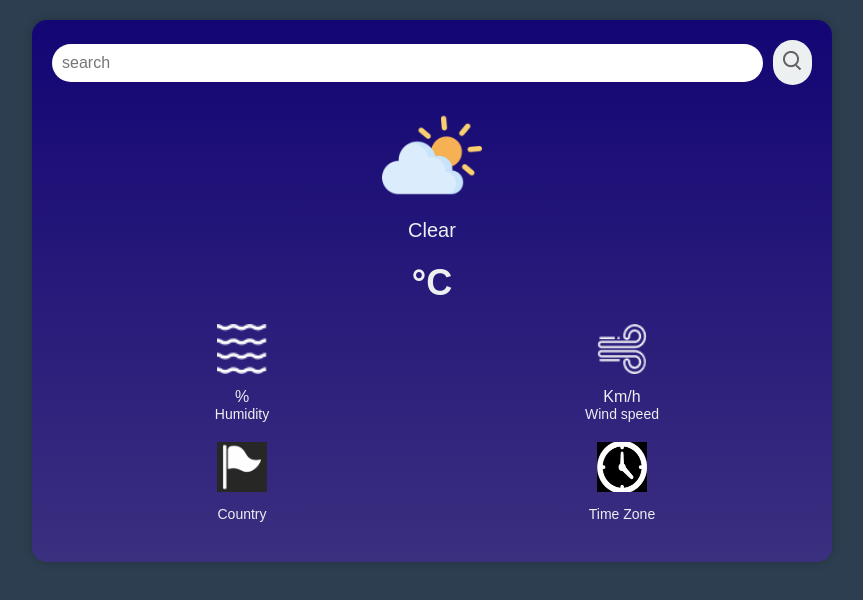
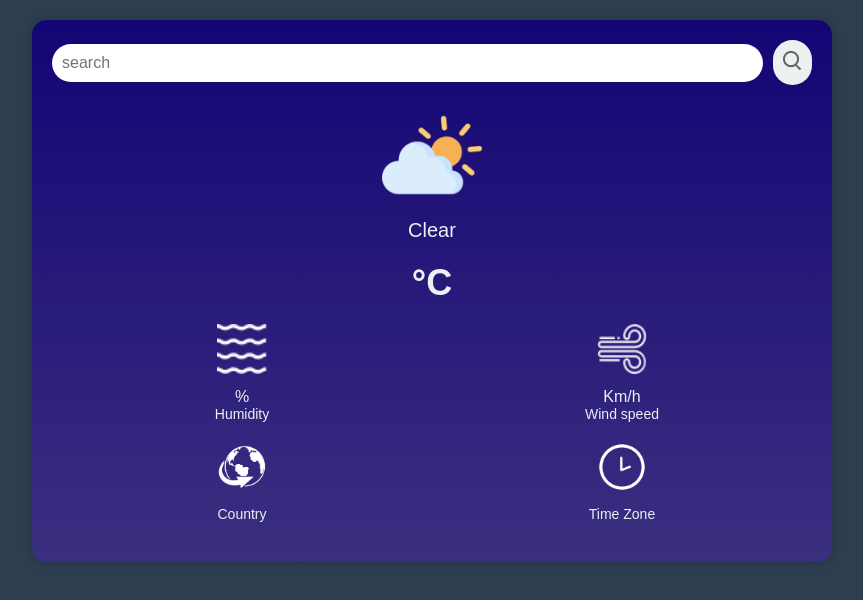
Before and after one commit to lokeshchauhan2801/ReactWeatherApp, a React (Create React App) app: page / in a window 1280 px wide. Shown: the top 600 px of the page, without its empty margins (208-1071 px from the left). Built offline with nearby package versions, Linux system fonts and the light colour scheme.

Commit message:
Image changed

```diff
--- a/src/componets/WeatherApp/WeatherApp.jsx
+++ b/src/componets/WeatherApp/WeatherApp.jsx
@@ -10,7 +10,9 @@ import wind_icon from "../Assets/wind.png"
 import snow_icon from "../Assets/snow.png"
 import rain_icon from '../Assets/rain.png'
 import api_key from './WeatherAppApi'
-import timeZone from '../Assets/timezone.png'
+import countryvini from '../Assets/Countryvini.png'
+import timevini from '../Assets/Timevini.png'
+
 import country from '../Assets/Countryfleg.png'
 
 
@@ -133,14 +135,14 @@ const WeatherApp = () => {
             </div>
             <div className='data-container'>
             <div className='element'>
-                    <img src={country} alt='' className='icon'></img>
+                    <img src={countryvini} alt='' className='icon'></img>
                     <div className="data">
                         <div className="wind-rate">{weatherData.country}</div>
                         <div className='text'>Country</div>
                     </div>
                 </div>
                 <div className='element'>
-                    <img src={timeZone} alt='' className='icon'></img>
+                    <img src={timevini} alt='' className='icon'></img>
                     <div className="data">
                         <div className="wind-rate">{weatherData.convertTimeZone}</div>
                         <div className='text'>Time Zone</div>
```
Also changed, not shown: src/componets/Assets/Countryvini.png (added), src/componets/Assets/Timevini.png (added).
